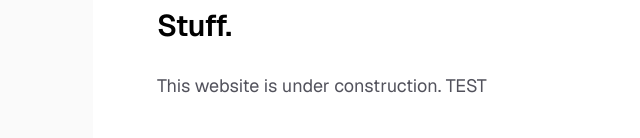
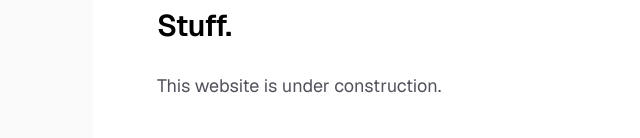
Before and after one commit to MrBunn448/MrBunn448.github.io, a Next.js app in the folder gio-does-stuff/: page / in a window 1280 px wide. Shown: the part 162-300 px from the top of the page, without its empty margins (163-803 px from the left). Built offline with nearby package versions, Linux system fonts and the light colour scheme.

Commit message:
Final "Underconstruction" page

```diff
--- a/gio-does-stuff/app/page.tsx
+++ b/gio-does-stuff/app/page.tsx
@@ -8,7 +8,7 @@ export default function Home() {
             Welcome to Gio Does Stuff.
           </h1>
           <p className="max-w-md text-lg leading-8 text-zinc-600 dark:text-zinc-400">
-            This website is under construction. TEST
+            This website is under construction.
           </p>
         </div>
       </main>
```
